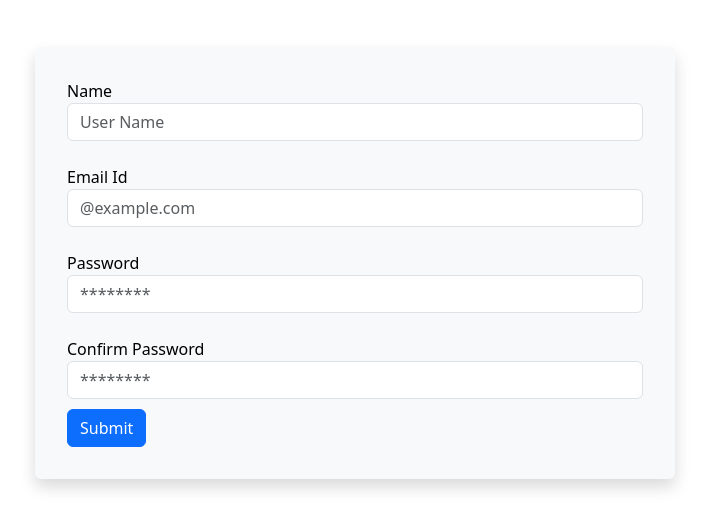
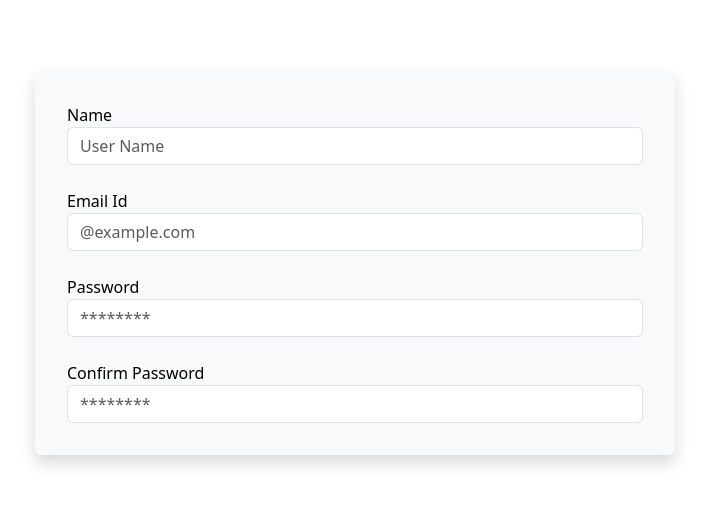
Before and after one commit to Deep3103/login, a plain HTML site: page index.html in a window 1280 px wide. Shown: the part 113-643 px from the top of the page, without its empty margins (297-1006 px from the left). Drawn offline with nearby package versions, Linux system fonts and the light colour scheme.

Commit message:
Update index.html

```diff
--- a/index.html
+++ b/index.html
@@ -36,7 +36,7 @@
                     <label for="">Confirm Password </label>
                     <input type="password" id="passconfirm" class="form-control" placeholder="********">
 
-                    <button type="submit" style="margin-top: 10px;" class="btn btn-primary">Submit</button>
+
                 </form>
             </div>
         </div>
```
